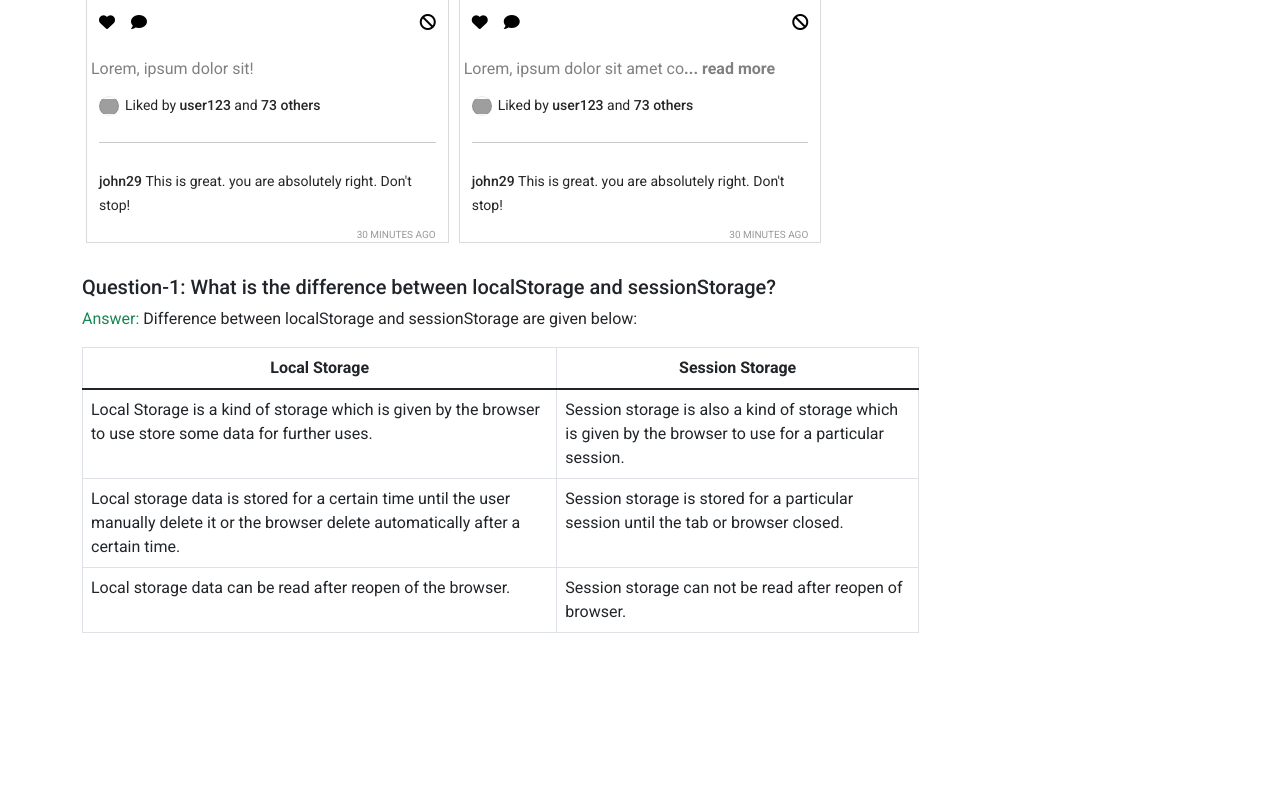
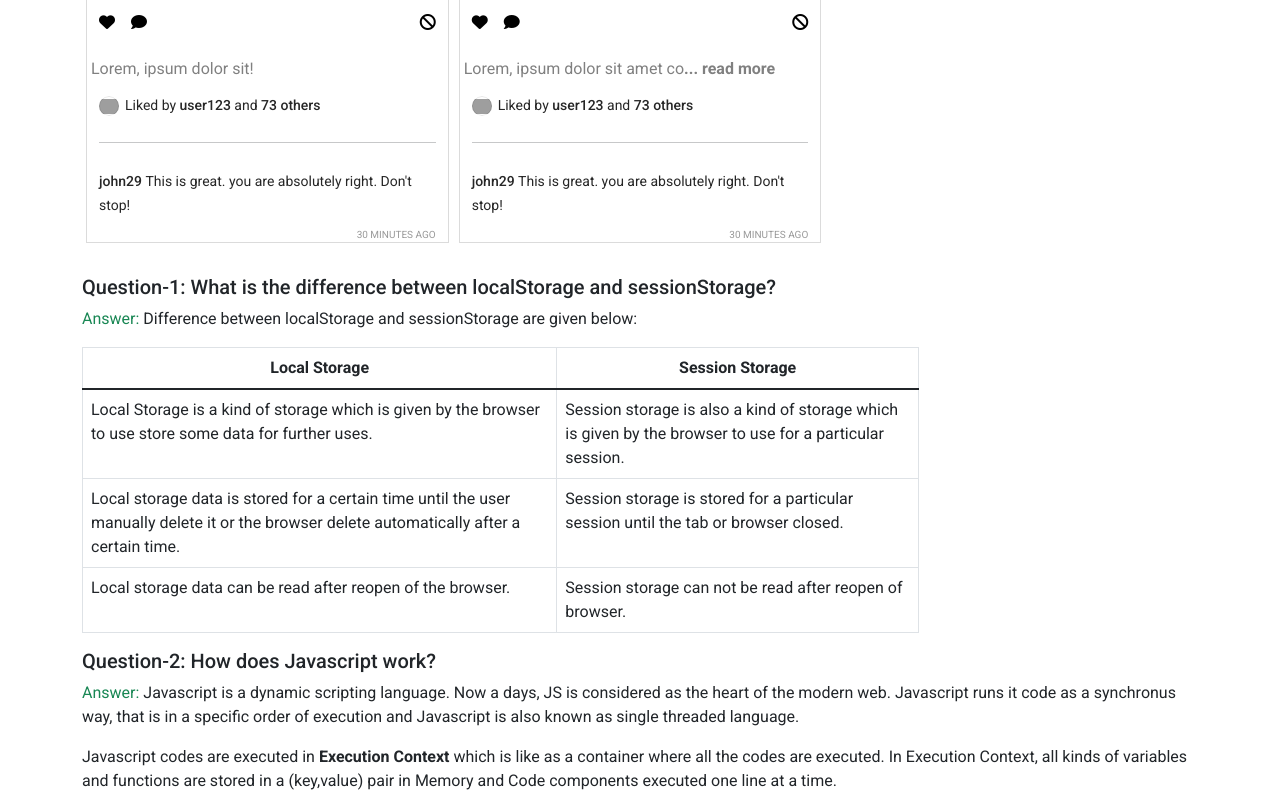
Before and after one commit to noman081/insta-sohor, a plain HTML site: page index.html in a window 1280 px wide. Shown: the part 1289-2098 px from the top of the page. Before the commit the page ends 1938 px from the top, so only its background shows below. Drawn offline with nearby package versions, Linux system fonts and the light colour scheme; grey boxes are pictures that could not be loaded.

Commit message:
After adding 2nd  question

```diff
--- a/index.html
+++ b/index.html
@@ -88,6 +88,15 @@
                 </tbody>
             </table>
         </div>
+        <div class="second-question">
+            <h5>Question-2: How does Javascript work?</h5>
+            <p><span class="text-success">Answer: </span>Javascript is a dynamic scripting language. Now a days, JS is
+                considered as the heart of the modern web. Javascript runs it code as a synchronus way, that is in a
+                specific order of execution and Javascript is also known as single threaded language.</p>
+            <p>Javascript codes are executed in <strong>Execution Context</strong> which is like as a container where
+                all the codes are executed. In Execution Context, all kinds of variables and functions are stored in a
+                (key,value) pair in Memory and Code components executed one line at a time.</p>
+        </div>
     </section>
     <footer></footer>
 
```
